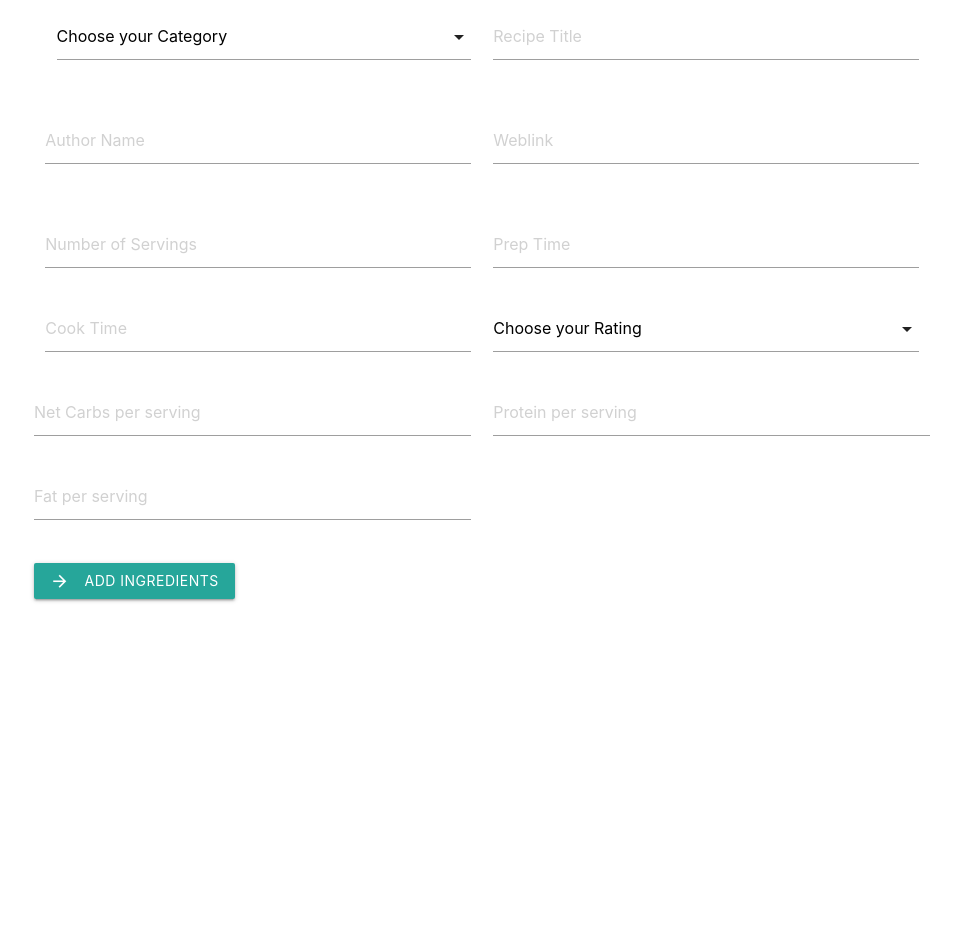
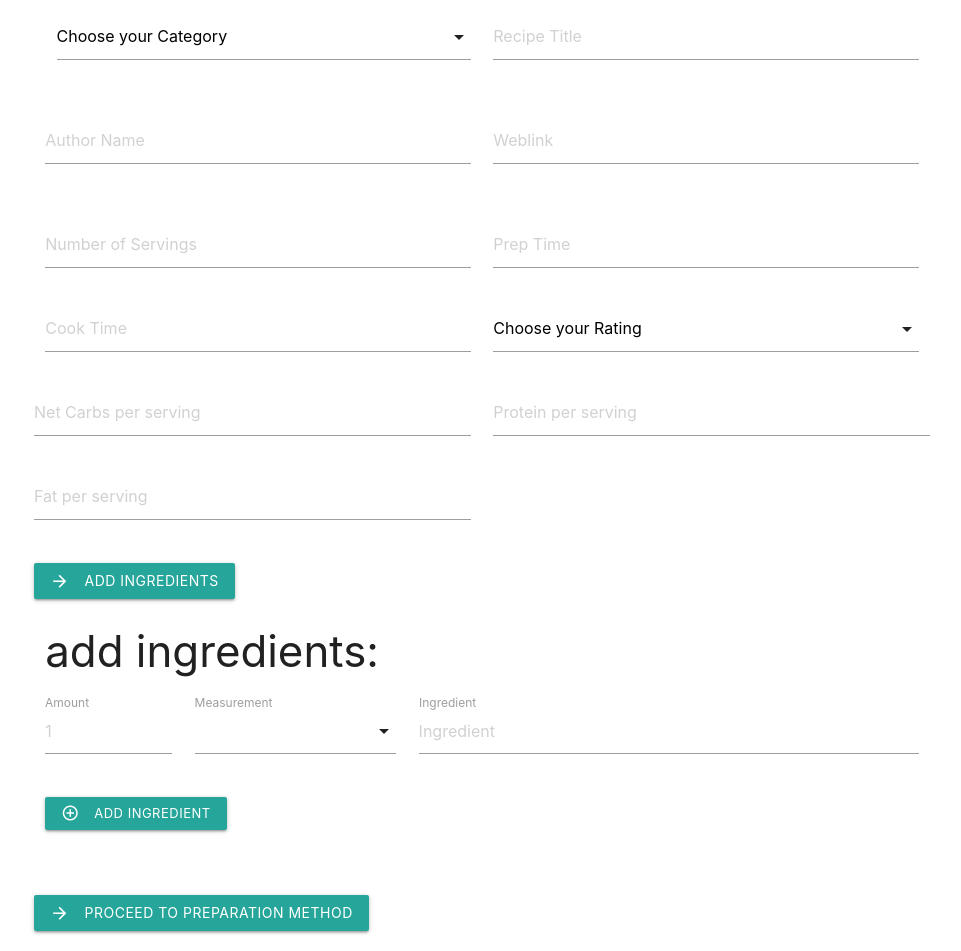
Before and after one commit to cvdebeer/ms3_cc, a Flask app: page /add_recipe in a window 1280 px wide. Shown: the part 302-1253 px from the top of the page, without its empty margins (158-1119 px from the left). Before the commit the page ends 904 px from the top, so only its background shows below. Run offline with Flask 2, Linux system fonts and the light colour scheme; data that the repository does not hold is empty; some libraries are stand-ins or nearby versions.

Commit message:
add ingredients skeleton

```diff
--- a/templates/addrecipe.html
+++ b/templates/addrecipe.html
@@ -1,5 +1,5 @@
 {% extends 'base.html' %} {% block content %}
-
+<div class="new_recipe">
     <h3>add recipe</h3>
     <div class="row">
         <form action="" method="POST" class="col s12">
@@ -45,7 +45,7 @@
                     <select id="category" name="category_name" class="icons ">
                         <option value="" disabled selected>Choose your Rating</option>
                         {% for rate in ratings %}
-                    <option value="">{{rate.rated}}</option>
+                        <option value="" data-icon="" class="left">{{rate.rated}}</option>
                         {% endfor %}
                     </select>
                     <label></label>
@@ -56,7 +56,8 @@
                         <label for="carbs"></label>
                     </div>
                     <div class="input-field col s12 m6">
-                    <input placeholder="Protein per serving" id="protein" name="protein" type="text" class="validate">
+                        <input placeholder="Protein per serving" id="protein" name="protein" type="text"
+                            class="validate">
                         <label for="protein"></label>
                     </div>
                     <div class="input-field col s12 m6">
@@ -64,8 +65,50 @@
                         <label for="fat"></label>
                     </div>
                 </div>
-            <a class="waves-effect waves-light btn"><i class="material-icons left">arrow_forward</i>add ingredients</a>
+                <a class="waves-effect waves-light btn"><i class="material-icons left">arrow_forward</i>add
+                    ingredients</a>
+            </div>
+            <div class="add_ingredients">
+                <h3>add ingredients:</h3>
+                <div class="row">
+                    <div class="input-field col s2 ">
+                        <input placeholder="1" id="amount" name="amount" type="text" class="validate">
+                        <label for="amount">Amount</label>
+                    </div>
+                    <div class="input-field col s3">
+                        <select>
+                            <option value="" disabled selected></option>
+                            <option value="1">cup</option>
+                            <option value="2">g</option>
+                            <option value="3">ml</option>
+                            <option value="4">oz</option>
+                            <option value="5">tbsp</option>
+                            <option value="6">tsp</option>
+                            <option value="7"></option>
+                        </select>
+                        <label>Measurement</label>
+                    </div>
+                    <div class="input-field col s7 ">
+                        <input placeholder="Ingredient" id="ingredient" name="ingredient" type="text" class="validate">
+                        <label for="ingredient">Ingredient</label>
+                    </div>
+                </div>
+                <a class="waves-effect waves-light btn-small "><i class="material-icons left">add_circle_outline</i>add
+                    ingredient</a>
+            </div>
+    </div>
+    <br>
+    <br>
+    <a class="waves-effect waves-light btn"><i class="material-icons left">arrow_forward</i>Proceed to Preparation
+        Method</a>
+</div>
+</div>
+</div>
+<div class="add_method">
+    <div class="row">
 
+    </div>
+</div>
 </form>
 </div>
 
```
Lines whose indentation alone changed are shown as unchanged.
